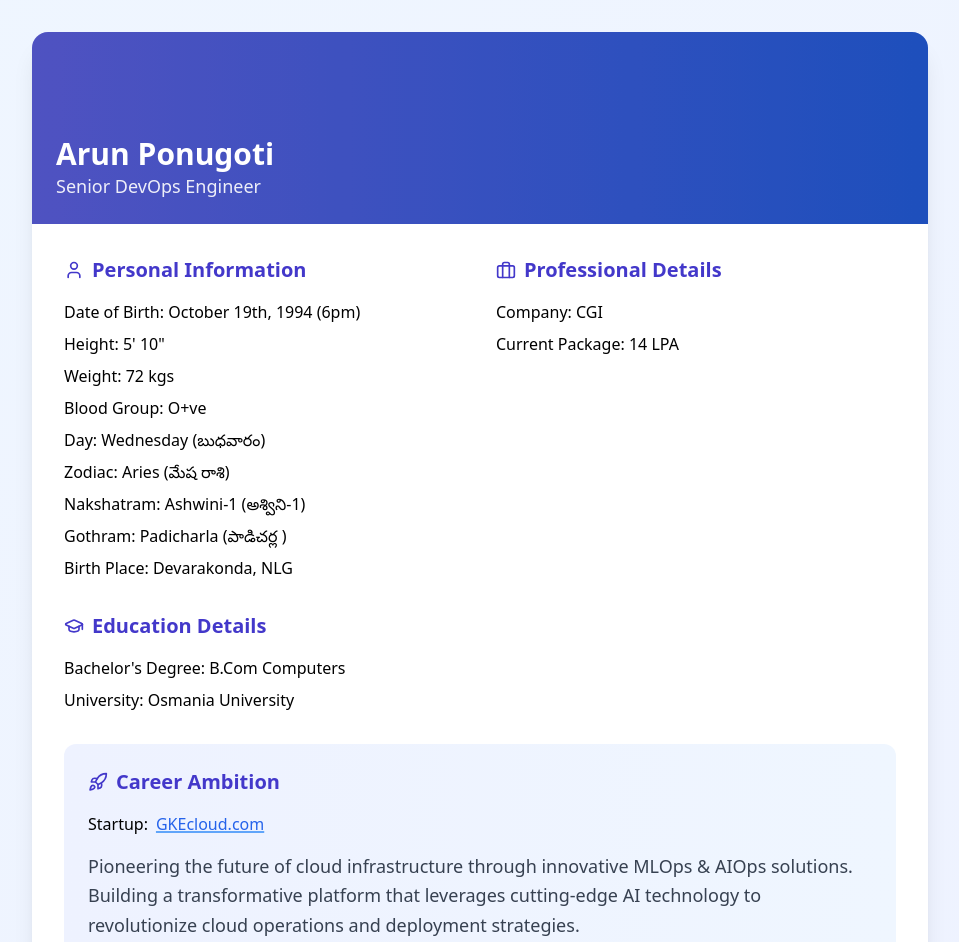
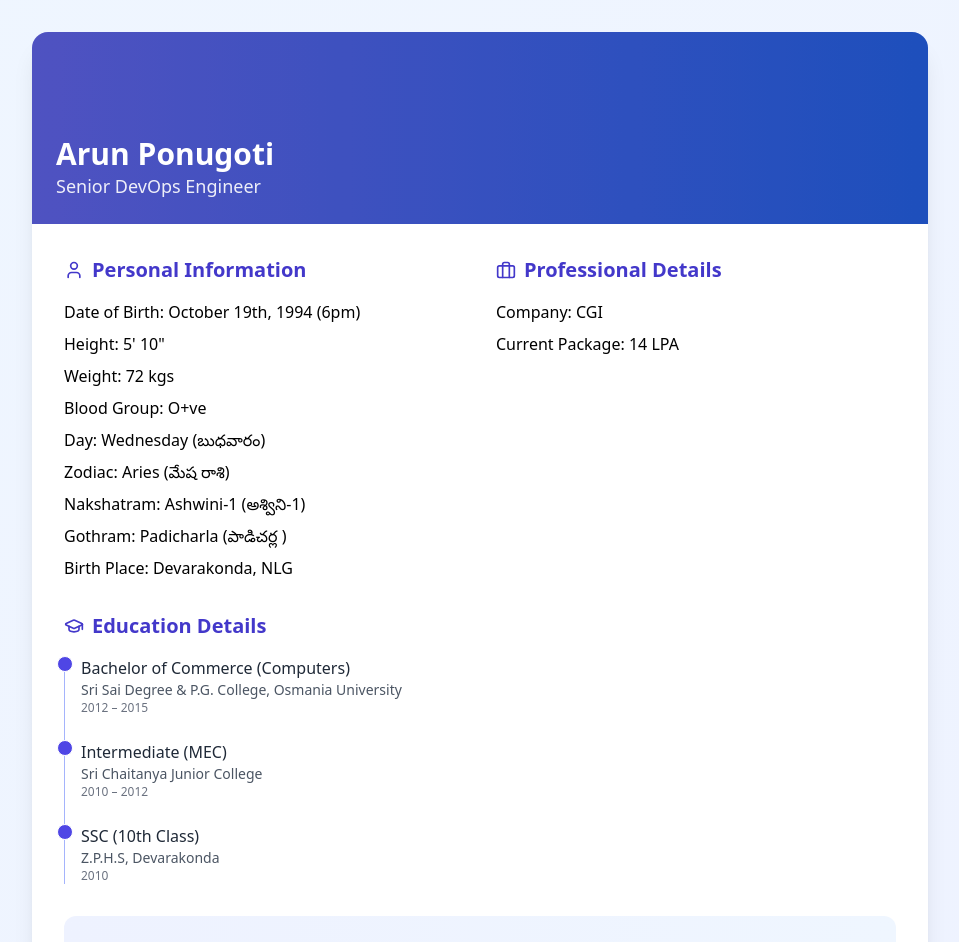
Before and after one commit to learning-org-2565/biodata, a React (Vite) app: page / in a window 1280 px wide. Shown: the top 942 px of the page, without its empty margins (160-1119 px from the left). Built offline with nearby package versions, Linux system fonts and the light colour scheme.

Commit message:
Update App.tsx

```diff
--- a/src/App.tsx
+++ b/src/App.tsx
@@ -46,15 +46,31 @@ function App() {
               </div>
             </section>
 
-            {/* Education Details */}
-            <section className="space-y-4">
+            {/* Education Details - Timeline Style */}
+            <section className="space-y-4 md:col-span-2">
               <h2 className="text-xl font-semibold flex items-center gap-2 text-indigo-700">
                 <GraduationCap size={20} /> Education Details
               </h2>
-              <div className="space-y-2">
-                <p><span className="font-medium">Bachelor's Degree:</span> B.Com Computers</p>
-                <p><span className="font-medium">University:</span> Osmania University</p>
-              </div>
+              <ol className="relative border-l border-indigo-300 space-y-6 pl-4">
+                <li>
+                  <div className="absolute -left-2 w-4 h-4 bg-indigo-600 rounded-full border border-white"></div>
+                  <p className="text-base font-medium text-gray-800">Bachelor of Commerce (Computers)</p>
+                  <p className="text-sm text-gray-600">Sri Sai Degree & P.G. College, Osmania University</p>
+                  <p className="text-xs text-gray-500">2012 – 2015</p>
+                </li>
+                <li>
+                  <div className="absolute -left-2 w-4 h-4 bg-indigo-600 rounded-full border border-white"></div>
+                  <p className="text-base font-medium text-gray-800">Intermediate (MEC)</p>
+                  <p className="text-sm text-gray-600">Sri Chaitanya Junior College</p>
+                  <p className="text-xs text-gray-500">2010 – 2012</p>
+                </li>
+                <li>
+                  <div className="absolute -left-2 w-4 h-4 bg-indigo-600 rounded-full border border-white"></div>
+                  <p className="text-base font-medium text-gray-800">SSC (10th Class)</p>
+                  <p className="text-sm text-gray-600">Z.P.H.S, Devarakonda</p>
+                  <p className="text-xs text-gray-500">2010</p>
+                </li>
+              </ol>
             </section>
 
             {/* Career Ambition */}
```
